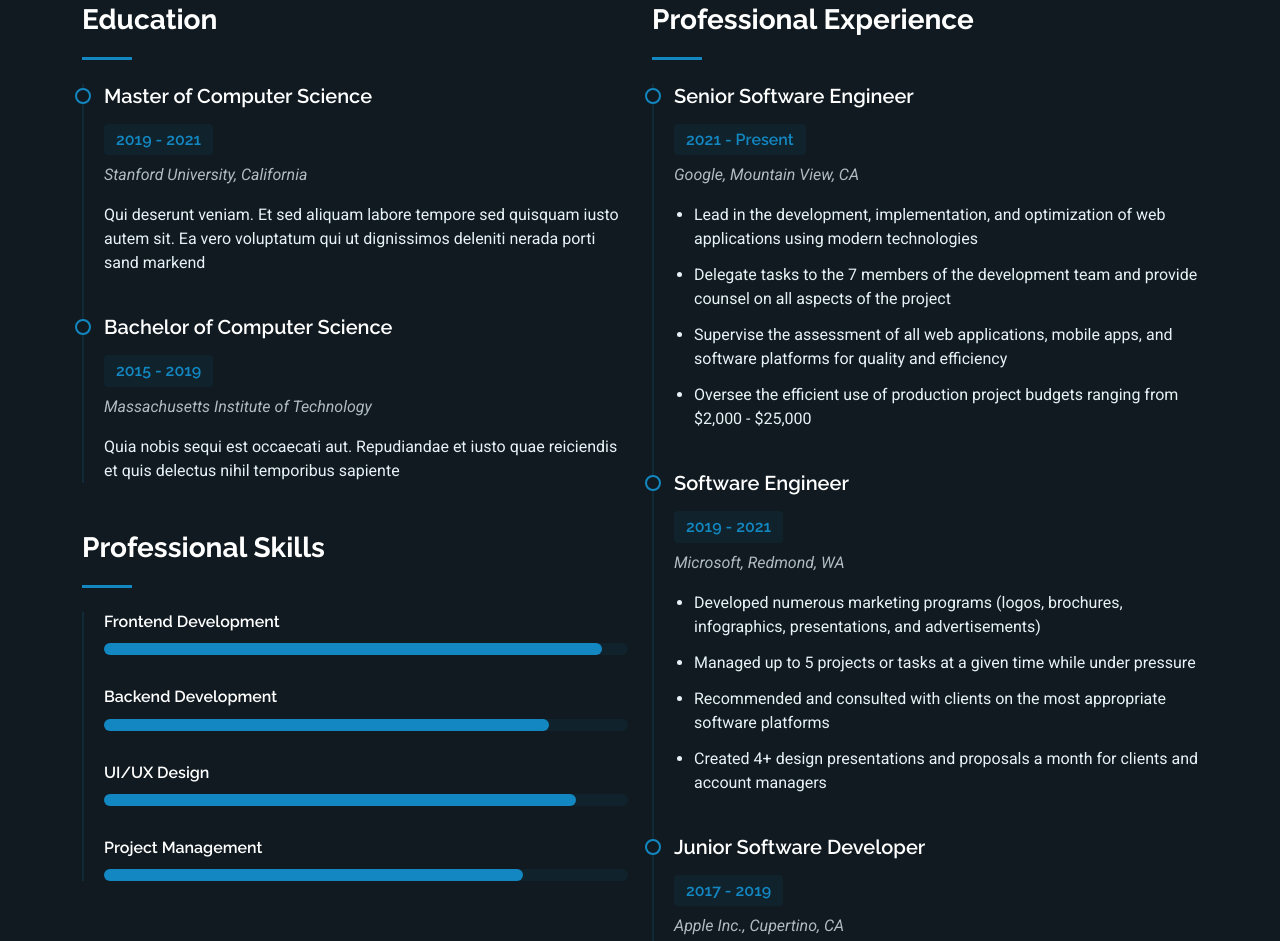
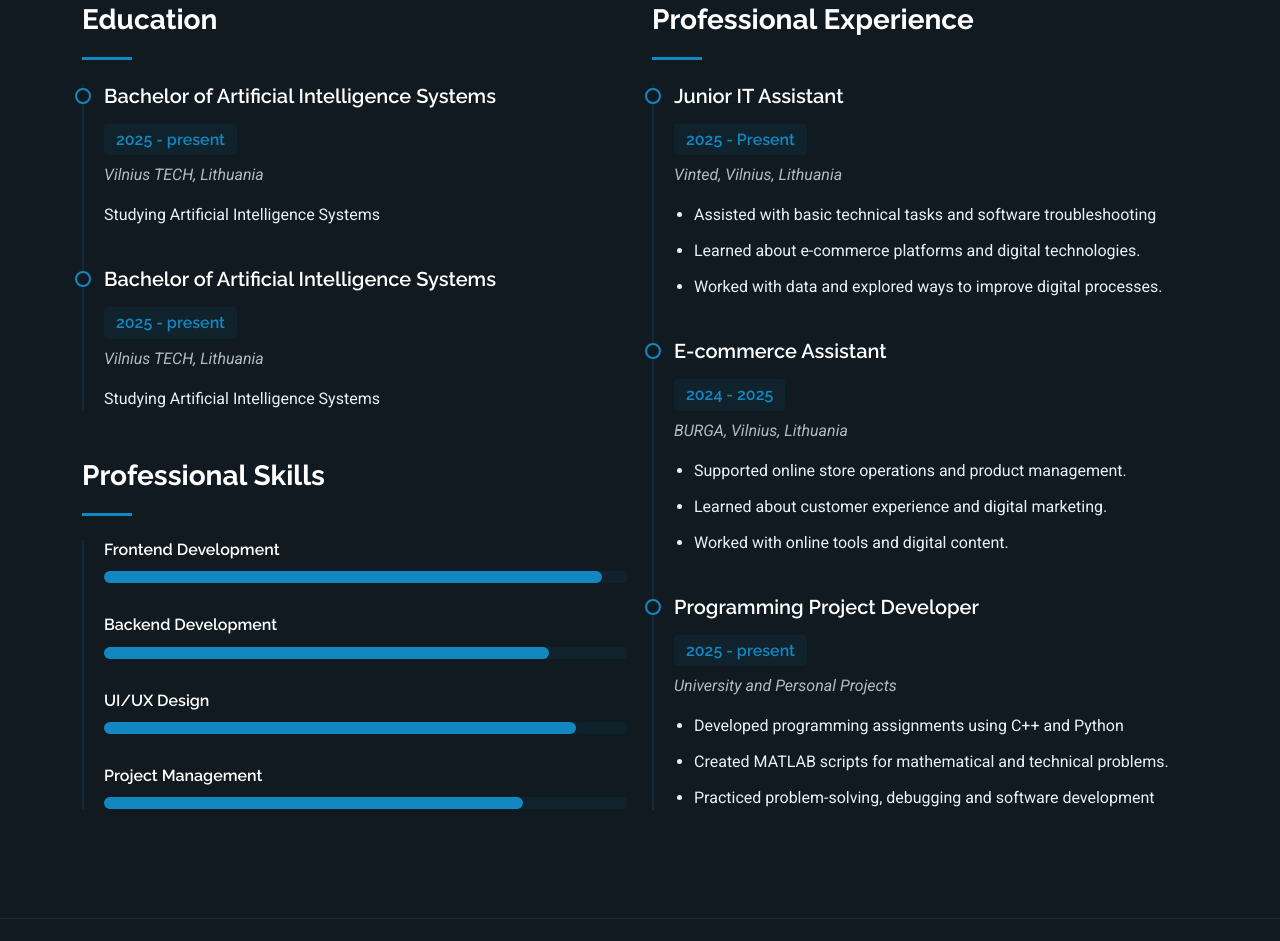
Before and after one commit to apadegimas/apadegimas.github.io, a plain HTML site: page resume.html in a window 1280 px wide. Shown: the part 292-1233 px from the top of the page. Drawn offline with Linux system fonts and the light colour scheme.

Commit message:
Add files via upload

```diff
--- a/resume.html
+++ b/resume.html
@@ -89,17 +89,17 @@
 
               <div class="resume-content">
                 <article class="education-item">
-                  <h4>Master of Computer Science</h4>
-                  <h5>2019 - 2021</h5>
-                  <p class="institution"><em>Stanford University, California</em></p>
-                  <p>Qui deserunt veniam. Et sed aliquam labore tempore sed quisquam iusto autem sit. Ea vero voluptatum qui ut dignissimos deleniti nerada porti sand markend</p>
+                  <h4>Bachelor of Artificial Intelligence Systems</h4>
+                  <h5>2025 - present</h5>
+                  <p class="institution"><em>Vilnius TECH, Lithuania</em></p>
+                  <p>Studying Artificial Intelligence Systems</p>
                 </article>
 
                 <article class="education-item">
-                  <h4>Bachelor of Computer Science</h4>
-                  <h5>2015 - 2019</h5>
-                  <p class="institution"><em>Massachusetts Institute of Technology</em></p>
-                  <p>Quia nobis sequi est occaecati aut. Repudiandae et iusto quae reiciendis et quis delectus nihil temporibus sapiente</p>
+                  <h4>Bachelor of Artificial Intelligence Systems</h4>
+                  <h5>2025 - present</h5>
+                  <p class="institution"><em>Vilnius TECH, Lithuania</em></p>
+                  <p>Studying Artificial Intelligence Systems</p>
                 </article>
               </div>
             </div><!-- End Education Section -->
@@ -147,38 +147,35 @@
 
               <div class="resume-content">
                 <article class="experience-item">
-                  <h4>Senior Software Engineer</h4>
-                  <h5>2021 - Present</h5>
-                  <p class="company"><em>Google, Mountain View, CA</em></p>
+                  <h4>Junior IT Assistant</h4>
+                  <h5>2025 - Present</h5>
+                  <p class="company"><em>Vinted, Vilnius, Lithuania</em></p>
                   <ul>
-                    <li>Lead in the development, implementation, and optimization of web applications using modern technologies</li>
-                    <li>Delegate tasks to the 7 members of the development team and provide counsel on all aspects of the project</li>
-                    <li>Supervise the assessment of all web applications, mobile apps, and software platforms for quality and efficiency</li>
-                    <li>Oversee the efficient use of production project budgets ranging from $2,000 - $25,000</li>
+                    <li>Assisted with basic technical tasks and software troubleshooting</li>
+                    <li>Learned about e-commerce platforms and digital technologies.</li>
+                    <li>Worked with data and explored ways to improve digital processes.</li>
                   </ul>
                 </article>
 
                 <article class="experience-item">
-                  <h4>Software Engineer</h4>
-                  <h5>2019 - 2021</h5>
-                  <p class="company"><em>Microsoft, Redmond, WA</em></p>
+                  <h4>E-commerce Assistant</h4>
+                  <h5>2024 - 2025</h5>
+                  <p class="company"><em>BURGA, Vilnius, Lithuania</em></p>
                   <ul>
-                    <li>Developed numerous marketing programs (logos, brochures, infographics, presentations, and advertisements)</li>
-                    <li>Managed up to 5 projects or tasks at a given time while under pressure</li>
-                    <li>Recommended and consulted with clients on the most appropriate software platforms</li>
-                    <li>Created 4+ design presentations and proposals a month for clients and account managers</li>
+                    <li>Supported online store operations and product management.</li>
+                    <li>Learned about customer experience and digital marketing.</li>
+                    <li>Worked with online tools and digital content.</li>
                   </ul>
                 </article>
 
                 <article class="experience-item">
-                  <h4>Junior Software Developer</h4>
-                  <h5>2017 - 2019</h5>
-                  <p class="company"><em>Apple Inc., Cupertino, CA</em></p>
+                  <h4>Programming Project Developer</h4>
+                  <h5>2025 - present</h5>
+                  <p class="company"><em>University and Personal Projects</em></p>
                   <ul>
-                    <li>Implemented responsive websites and web applications using modern JavaScript frameworks</li>
-                    <li>Collaborated with senior developers to maintain and optimize existing applications</li>
-                    <li>Participated in code reviews and contributed to team documentation efforts</li>
-                    <li>Assisted in the development of RESTful APIs and microservices</li>
+                    <li>Developed programming assignments using C++ and Python</li>
+                    <li>Created MATLAB scripts for mathematical and technical problems.</li>
+                    <li>Practiced problem-solving, debugging and software development</li>
                   </ul>
                 </article>
               </div>
```
Also changed, not shown: portfolio.html (+18 -18 lines), services.html (+80 -0 lines).
